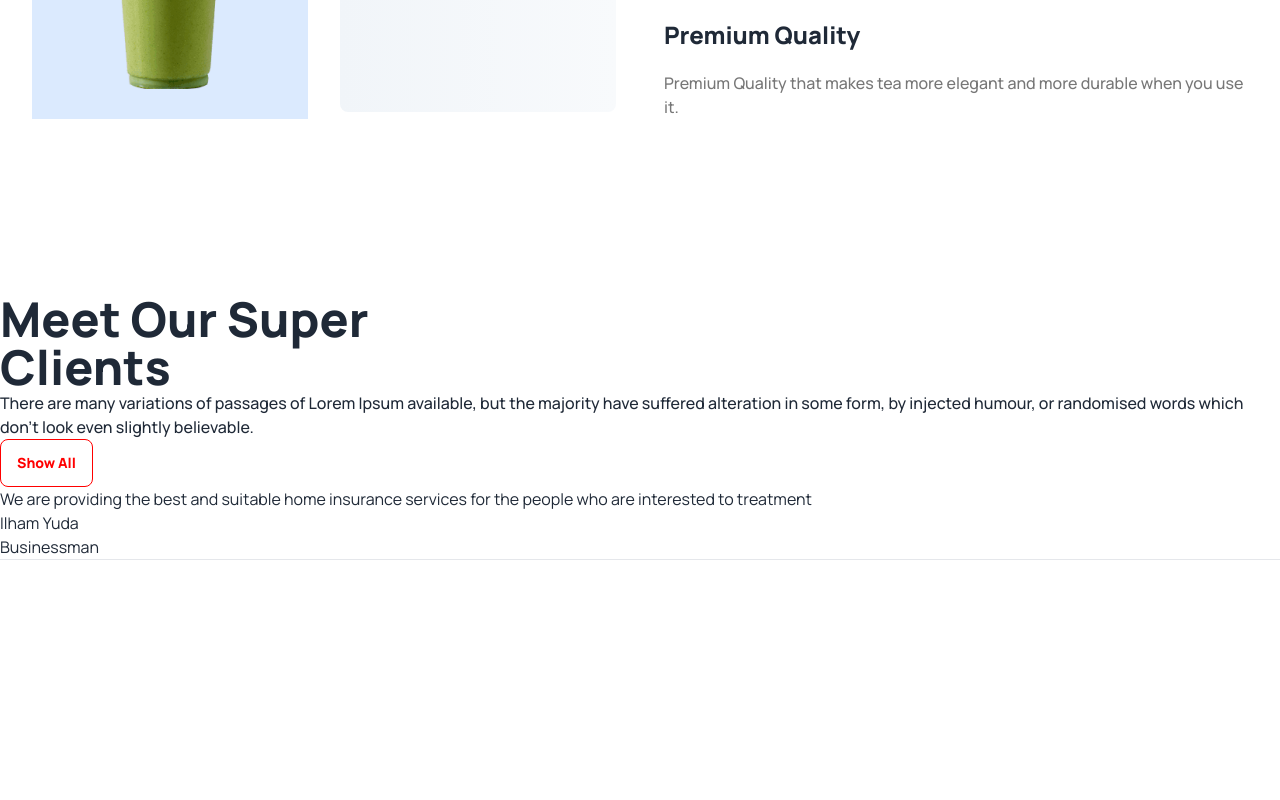
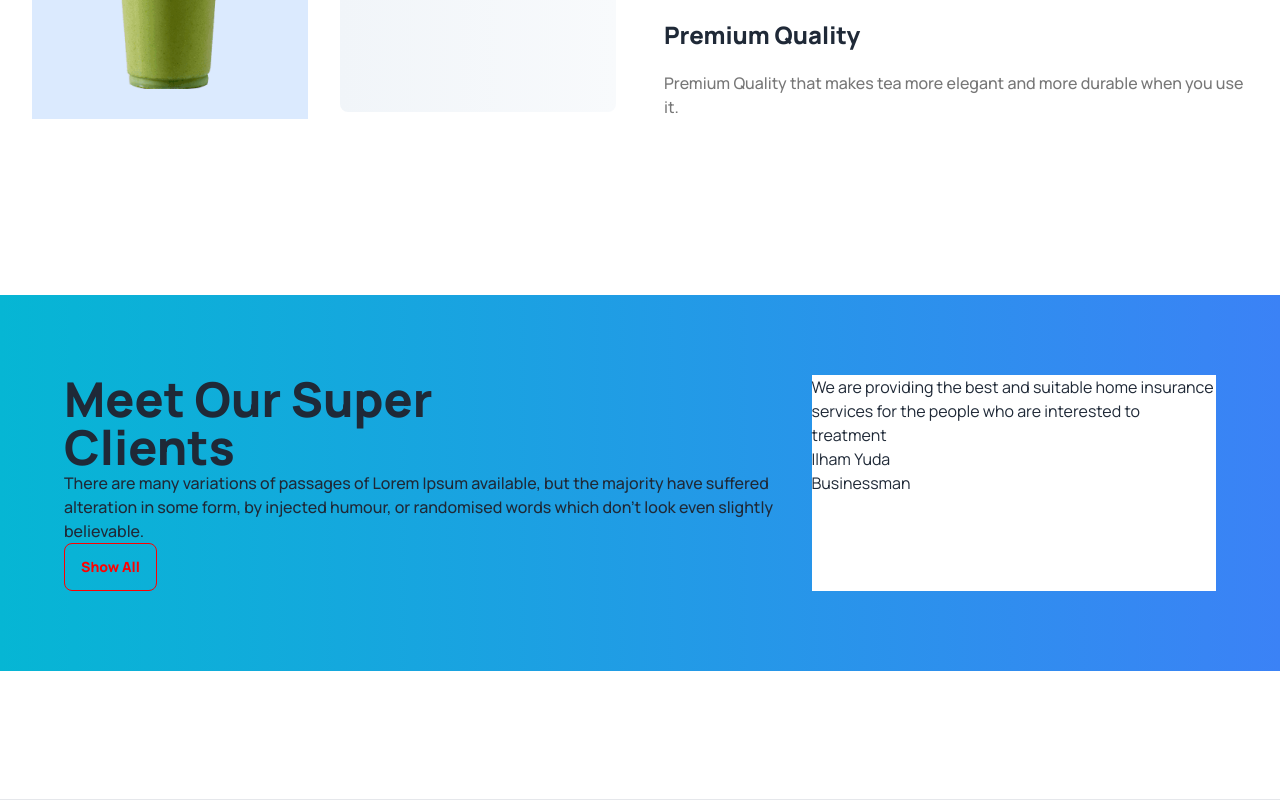
Before and after one commit to mahidulkabir/Mahi-s-Tea-House--Tailwind-, a plain HTML site: page index.html in a window 1280 px wide. Shown: the part 1698-2498 px from the top of the page. Before the commit the page ends 2258 px from the top, so only its background shows below. Drawn offline with nearby package versions, Linux system fonts and the light colour scheme.

Commit message:
did some more of that

```diff
--- a/index.html
+++ b/index.html
@@ -285,7 +285,7 @@
         </div>
       </section>
       <!-- Super clients section  -->
-      <section>
+      <section class="my-32 px-16 py-20 flex bg-gradient-to-r from-cyan-500 to-blue-500">
         <!-- text section  -->
         <div >
             <h3 class="text-5xl font-extrabold">Meet Our Super
@@ -295,7 +295,7 @@
                 <button class="btn btn-outline text-[#ff0000] font-black"> Show All</button>
         </div>
         <!-- photo section  -->
-        <div>
+        <div class="bg-white">
           <p>
             We are providing the best and suitable home insurance services for the people who are interested to treatment
           </p>
```
